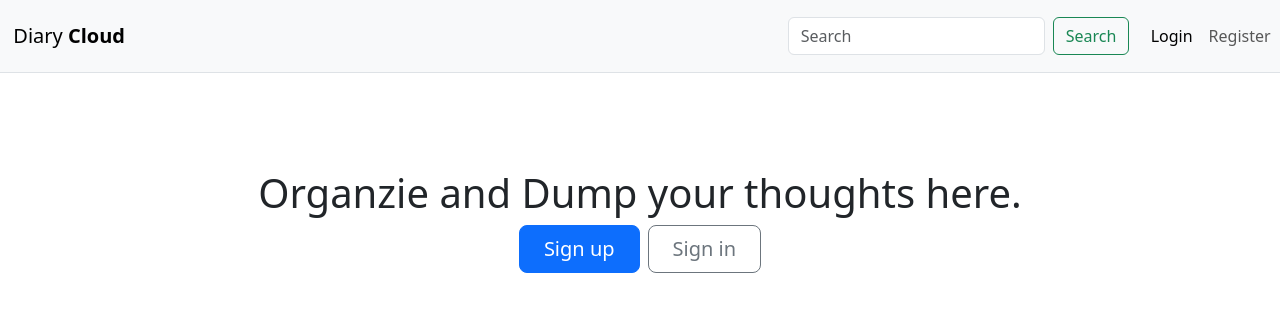
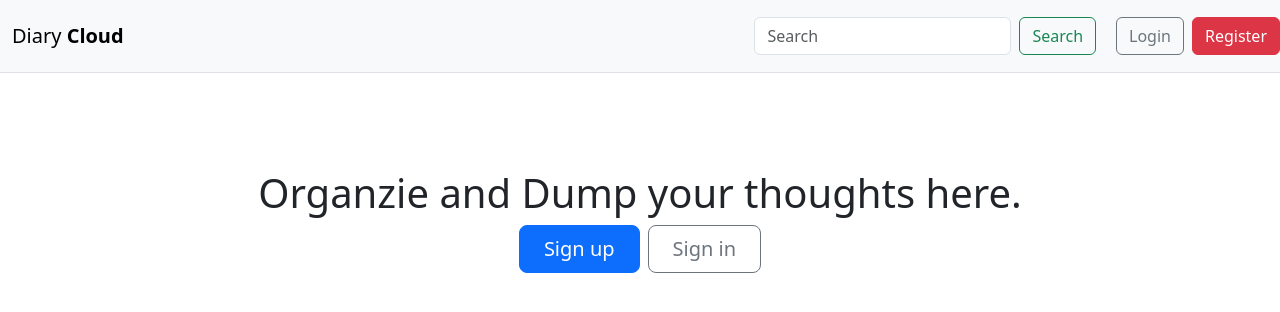
Before and after one commit to kwoods1911/note_taking_front_end, a Vue app: page / in a window 1280 px wide. Shown: the top 312 px of the page. Built offline with nearby package versions, Linux system fonts and the light colour scheme.

Commit message:
added / for home navigation

```diff
--- a/src/components/NavBar.vue
+++ b/src/components/NavBar.vue
@@ -1,7 +1,7 @@
 <template>
     <nav class="navbar navbar-expand-lg navbar-light bg-light border-bottom">
         <div class="container py-2">
-            <a href="#" class="navbar-brand">
+            <a href="/" class="navbar-brand">
             <span>Diary</span>
             <strong> Cloud</strong>
             </a>
@@ -14,10 +14,10 @@
 
     <ul class="navbar-nav me-auto mb-2 mb-lg-0">
         <li class="nav-item">
-          <a class="nav-link active" aria-current="page" href="#">Login</a>
+          <router-link :to="{ name: 'login' }" class="btn btn-outline-secondary ms-2">Login</router-link>
         </li>
         <li class="nav-item">
-          <a class="nav-link" href="#">Register</a>
+          <router-link :to="{name: 'register'}" class="btn btn-danger ms-2">Register</router-link>
         </li>
       </ul>
 
```
